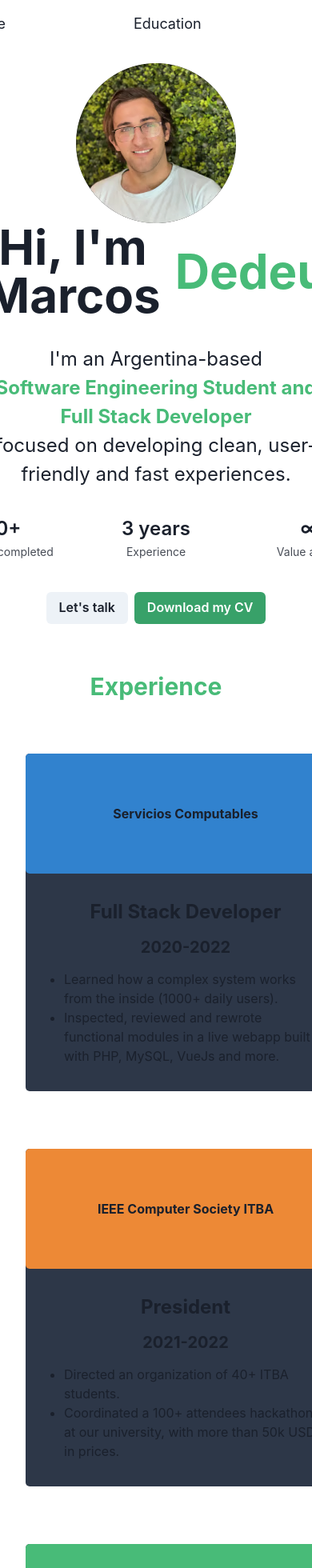
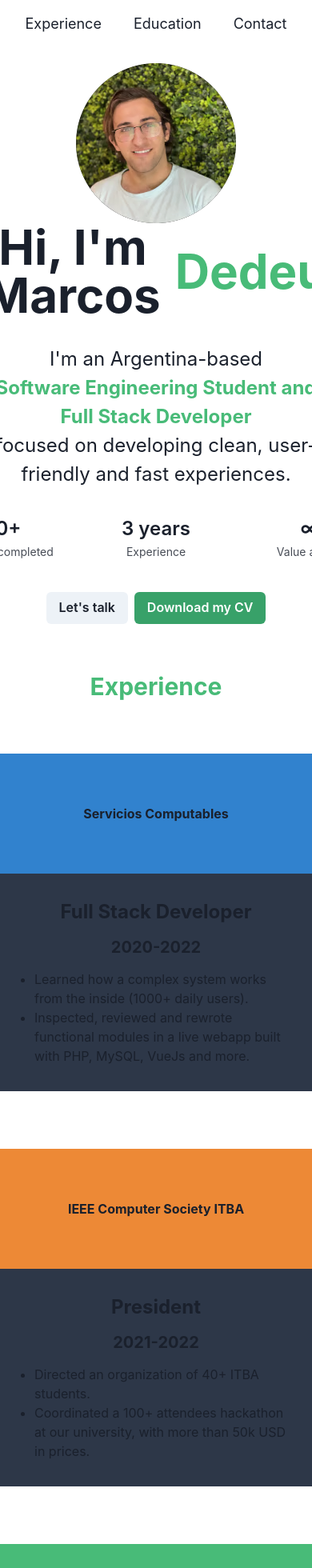
Before and after one commit to mdedeu/personal-website, a React (Create React App) app: page / in a window 390 px wide. Shown: the top 1960 px of the page at 80% size. Built offline with nearby package versions, Linux system fonts and the light colour scheme.

Commit message:
Responsive Navbar

```diff
--- a/src/App.tsx
+++ b/src/App.tsx
@@ -53,9 +53,13 @@ export const App = () => (
 
           </Flex>
       </Flex>
-      <Experience/>
-      <Education/>
-      <Flex direction="column" gap={8} my={10}>
+      <Center>
+          <Experience/>
+      </Center>
+      <Center>
+          <Education/>
+      </Center>
+      <Flex direction="column" gap={8} my={10} justify="center" align="center">
 
           <Heading size="md" mx="auto" >Follow me on social media</Heading>
           <Flex m="auto" gap={8}>
--- a/src/Theme.tsx
+++ b/src/Theme.tsx
@@ -9,6 +9,6 @@ const theme= extendTheme({
       fonts: {
          heading: `'Inter', sans-serif`,
          body: `'Roboto', sans-serif`,
-      }
+      }, config
 })
 export default theme
--- a/src/components/Navbar.tsx
+++ b/src/components/Navbar.tsx
@@ -2,7 +2,7 @@ import React from "react"
 import { Flex, Link, Text} from "@chakra-ui/react"
 export function Navbar(){
     return (
-        <Flex alignItems='center' gap='40' justifyContent='center'  p={4} mb="20px">
+        <Flex alignItems='center' gap={{ base: 10, md: 40}} justifyContent='center'  p={4} mb="20px" >
 
             <Link  href="#experience" textDecoration="none">
                 <Text fontSize="lg">Experience</Text>
```
